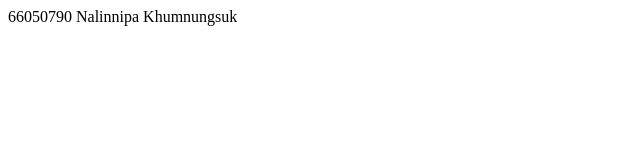
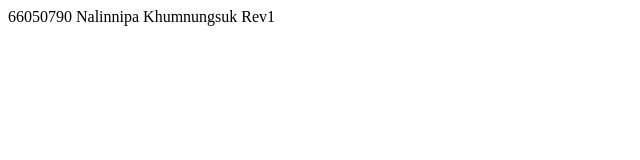
Before and after one commit to Nalinnipa23-Kum/git101_Fasai, a plain HTML site: page index.html in a window 1280 px wide. Shown: the full height of the page, 0-640 px from the left. Drawn offline with Linux system fonts and the light colour scheme.

Commit message:
Update index.html

```diff
--- a/index.html
+++ b/index.html
@@ -6,6 +6,6 @@
     <title>Document</title>
 </head>
 <body>
-    66050790 Nalinnipa Khumnungsuk
+    66050790 Nalinnipa Khumnungsuk Rev1
 </body>
 </html>
```
